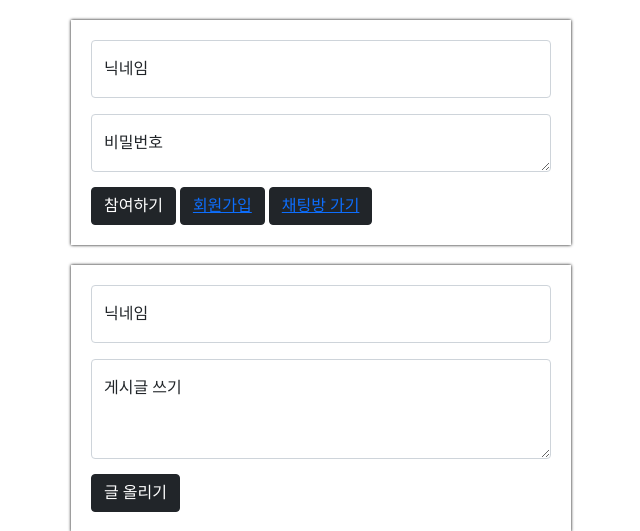
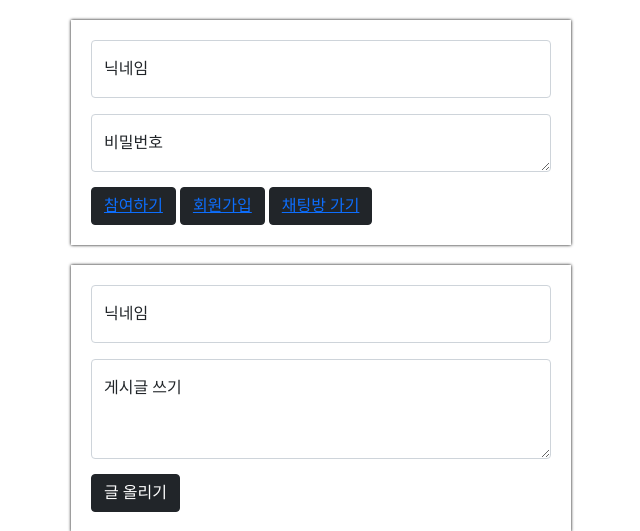
Before and after one commit to leesangwon1989/mini, a Flask app: page / in a window 1280 px wide. Shown: the part 300-831 px from the top of the page, without its empty margins (319-959 px from the left). Run offline with Flask 2, Linux system fonts and the light colour scheme.

Commit message:
Feat: HTML 경로 설정 구현

```diff
--- a/app.py
+++ b/app.py
@@ -13,6 +13,14 @@ def home():
 @app.route('/signUp')
 def signUp():
     return render_template('signUp.html')
+
+@app.route('/signIn')
+def signIn():
+    return render_template('signIn.html')
+
+@app.route('/chatRoom')
+def chatRoom():
+    return render_template('chat_room.html')
 
 @app.route('/signUp/give', methods = ["POST"])
 def signUpPost():
@@ -33,10 +41,6 @@ def signUpPost():
 def signUpGet():
     userList = list (db.users.find({}, {'_id':False}))
     return jsonify({'users':userList})
-
-@app.route('/signIn')
-def signIn():
-    return render_template('signIn.html')
 
 @app.route('/signIn/check' ,methods = ["GET"])
 def signInCheck():
--- a/templates/index.html
+++ b/templates/index.html
@@ -133,9 +133,9 @@
             <textarea class="form-control" placeholder="Leave a comment here" id="password"></textarea>
             <label for="floatingTextarea2">비밀번호</label>
         </div>
-        <button onclick="sign_in()" type="button" class="btn btn-dark">참여하기</button>
-        <button  type="button" class="btn btn-dark"><a href="signUp.html">회원가입</a></button>
-        <button type="button" class="btn btn-dark"><a href="chat_room.html">채팅방 가기</a></button>
+        <button type="button" class="btn btn-dark"><a href="/signIn">참여하기</a></button>
+        <button  type="button" class="btn btn-dark"><a href="/signUp">회원가입</a></button>
+        <button type="button" class="btn btn-dark"><a href="/chatRoom">채팅방 가기</a></button>
     </div>
     </div>
     <div class="mypost">
```
